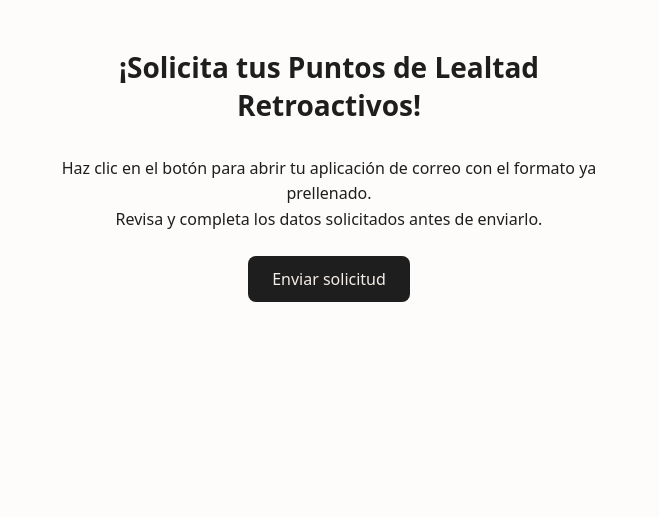
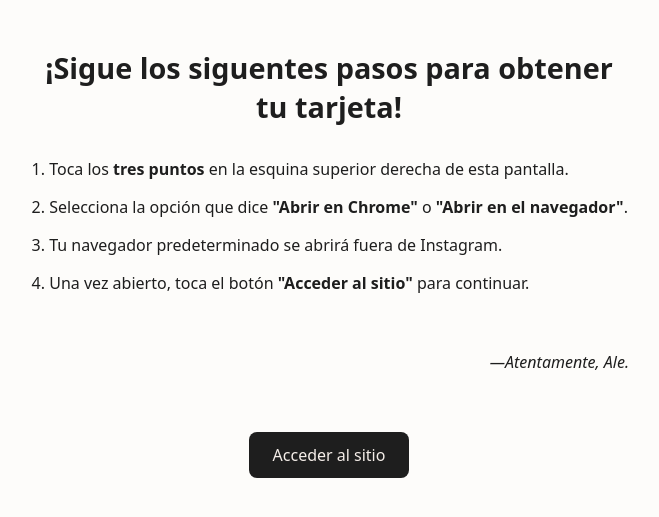
Before and after one commit to Alesolanopiercing/redireccionador, a plain HTML site: page index.html in a window 1280 px wide. Shown: the part 95-612 px from the top of the page, without its empty margins (311-970 px from the left). Drawn offline with Linux system fonts and the light colour scheme.

Commit message:
Add files via upload

```diff
--- a/index.html
+++ b/index.html
@@ -3,7 +3,7 @@
 <head>
   <meta charset="UTF-8" />
   <meta name="viewport" content="width=device-width, initial-scale=1.0" />
-  <title>Solicita tu Tarjeta de Lealtad Retroactiva</title>
+  <title>Ale Solano Piercing</title>
 
   <!-- Fuente Cinzel Decorative para el nombre -->
   <link href="https://fonts.googleapis.com/css2?family=Cinzel+Decorative&display=swap" rel="stylesheet">
@@ -19,7 +19,7 @@
       padding: 32px;
       max-width: 600px;
       margin: auto;
-      text-align: center;
+      text-align: left;
     }
 
     .branding {
@@ -41,17 +41,35 @@
     }
 
     h1 {
-      font-size: 1.75rem;
+      text-align: center;
       margin-bottom: 1rem;
+      font-size: 1.8rem;
     }
 
-    .instructions {
+    p {
+      margin-bottom: 1.5rem;
       font-size: 1rem;
       line-height: 1.6;
-      margin-bottom: 1.5rem;
+    }
+
+    ol {
+      padding-left: 1.2rem;
+    }
+
+    li {
+      margin-bottom: 1rem;
+      font-size: 1rem;
+    }
+
+    .signature {
+      margin-top: 1.5rem;
+      font-style: italic;
+      text-align: right;
+      width: 100%;
     }
 
     .link-button {
+      margin-top: 2rem;
       display: inline-block;
       padding: 12px 24px;
       font-size: 1rem;
@@ -60,7 +78,6 @@
       color: #f4ede8;
       border: none;
       text-decoration: none;
-      cursor: pointer;
       transition: background 0.3s ease;
     }
 
@@ -75,45 +92,27 @@
     <div class="subtitulo">Piercing</div>
   </div>
 
-  <h1>¡Solicita tus Puntos de Lealtad Retroactivos!</h1>
+  <h1>¡Sigue los siguentes pasos para obtener tu tarjeta!</h1>
 
-  <p class="instructions">
-    Haz clic en el botón para abrir tu aplicación de correo con el formato ya prellenado.<br />
-    Revisa y completa los datos solicitados antes de enviarlo.
-  </p>
+  <ol>
+    <li>Toca los <strong>tres puntos</strong> en la esquina superior derecha de esta pantalla.</li>
+    <li>Selecciona la opción que dice <strong>"Abrir en Chrome"</strong> o <strong>"Abrir en el navegador"</strong>.</li>
+    <li>Tu navegador predeterminado se abrirá fuera de Instagram.</li>
+    <li>Una vez abierto, toca el botón <strong>"Acceder al sitio"</strong> para continuar.</li>
+  </ol>
 
-  <a id="emailLink" class="link-button" target="_blank" rel="noopener">
-    Enviar solicitud
+  <p class="signature">—Atentamente, Ale.</p>
+
+  <a class="link-button" href="https://loyl.me/alesolano" target="_blank">
+    Acceder al sitio
   </a>
 
   <script>
-    const to = "josea0499.js@gmail.com";
-    const subject = encodeURIComponent("Solicitud de Puntos de Lealtad Retroactivos.");
-    const body = encodeURIComponent(`Hola,
-
-
-1. Nombre completo y número de cédula:
-- [Llenar aquí]
-
-2. Captura de pantalla del QR de tu perfil de cliente - (Obtener en: https://loyl.me/alesolano)
-- [Llenar aquí]
-
-3. Lista de servicios previos en el formato del siguiente ejemplo - (Ejemplo: “downsize del nostril con joya de titanio, abril 2024”)
-- [Llenar aquí]
-
-
-Referencias (opcional):
-
-1. Nombre de la persona referida o de quién te refirió:
-- [Llenar aquí]
-
-2. Fecha aproximada del servicio de la persona:
-- [Llenar aquí]
-
-
-¡Gracias!`);
-
-    document.getElementById("emailLink").href = `mailto:${to}?subject=${subject}&body=${body}`;
+    const inInstagram = /instagram|fb_iab|fbav/i.test(navigator.userAgent);
+    if (inInstagram) {
+      const button = document.querySelector('.link-button');
+      if (button) button.style.display = 'none';
+    }
   </script>
 </body>
 </html>
```
